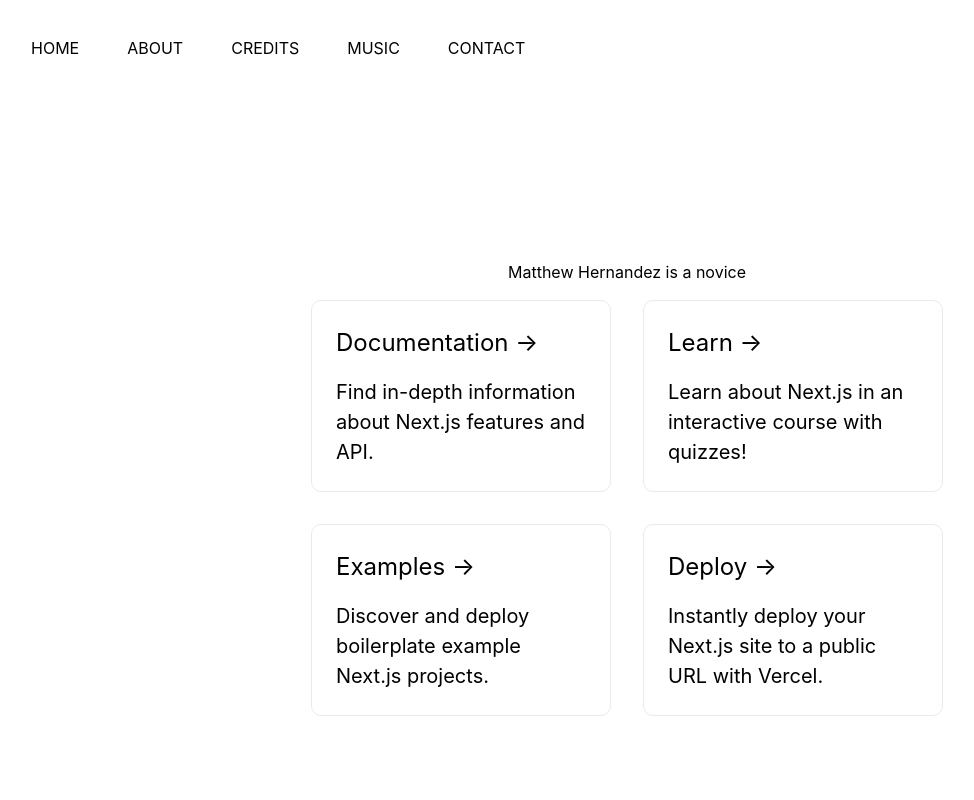
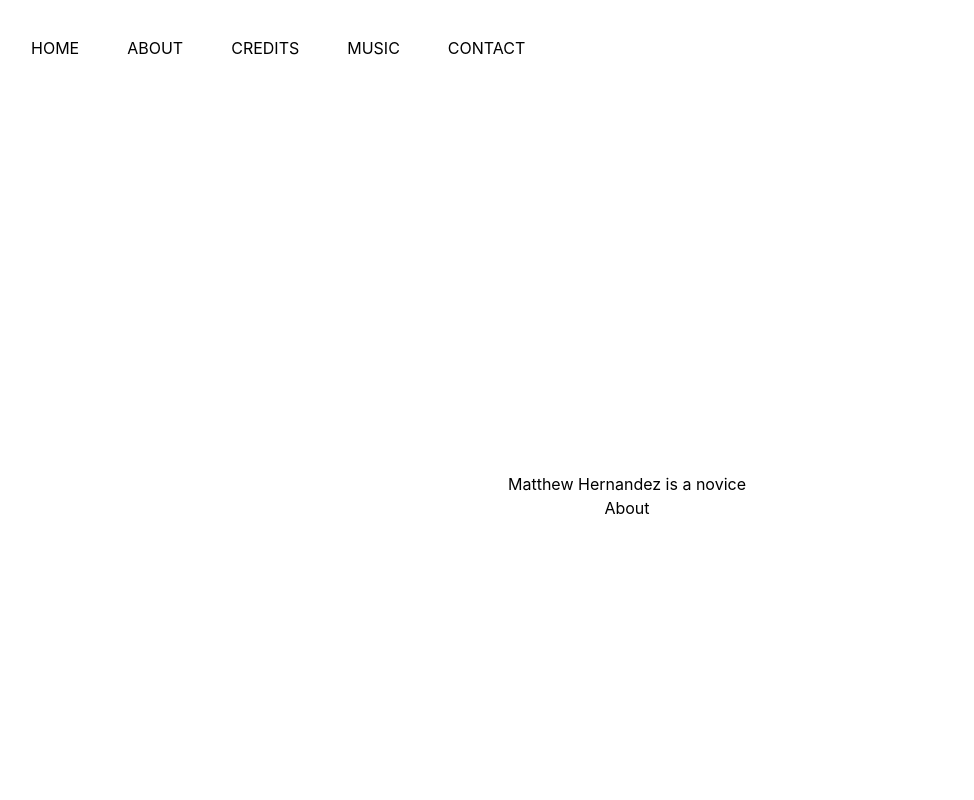
Before and after one commit to Cyber-Digital-llc/Matthews-Portfolio-Website-FE, a Next.js app: page / in a window 1280 px wide. Shown: the top 800 px of the page, without its empty margins (13-987 px from the left). Built offline with nearby package versions, Linux system fonts and the light colour scheme.

Commit message:
removed unused code

```diff
--- /dev/null
+++ b/components/About.jsx
@@ -0,0 +1,11 @@
+import React from 'react'
+
+const About = () => {
+  return (
+    <div>
+      <h1>About</h1>
+    </div>
+  )
+}
+
+export default About
--- a/pages/index.js
+++ b/pages/index.js
@@ -1,5 +1,6 @@
 import Head from "next/head";
 import Image from "next/image";
+import About from "../components/About";
 import Header from "../components/Header";
 import styles from "../styles/Home.module.css";
 
@@ -13,48 +14,11 @@ export default function Home() {
             </Head>
 
             <main className={styles.main}>
-                <Header />
-
-                <div className={styles.grid}>
-                    <a href='https://nextjs.org/docs' className={styles.card}>
-                        <h2>Documentation &rarr;</h2>
-                        <p>
-                            Find in-depth information about Next.js features and
-                            API.
-                        </p>
-                    </a>
-
-                    <a href='https://nextjs.org/learn' className={styles.card}>
-                        <h2>Learn &rarr;</h2>
-                        <p>
-                            Learn about Next.js in an interactive course with
-                            quizzes!
-                        </p>
-                    </a>
-
-                    <a
-                        href='https://github.com/vercel/next.js/tree/canary/examples'
-                        className={styles.card}
-                    >
-                        <h2>Examples &rarr;</h2>
-                        <p>
-                            Discover and deploy boilerplate example Next.js
-                            projects.
-                        </p>
-                    </a>
-
-                    <a
-                        href='https://vercel.com/new?utm_source=create-next-app&utm_medium=default-template&utm_campaign=create-next-app'
-                        target='_blank'
-                        rel='noopener noreferrer'
-                        className={styles.card}
-                    >
-                        <h2>Deploy &rarr;</h2>
-                        <p>
-                            Instantly deploy your Next.js site to a public URL
-                            with Vercel.
-                        </p>
-                    </a>
+                <div>
+                    <Header />
+                </div>
+                <div>
+                    <About />
                 </div>
             </main>
 
```
